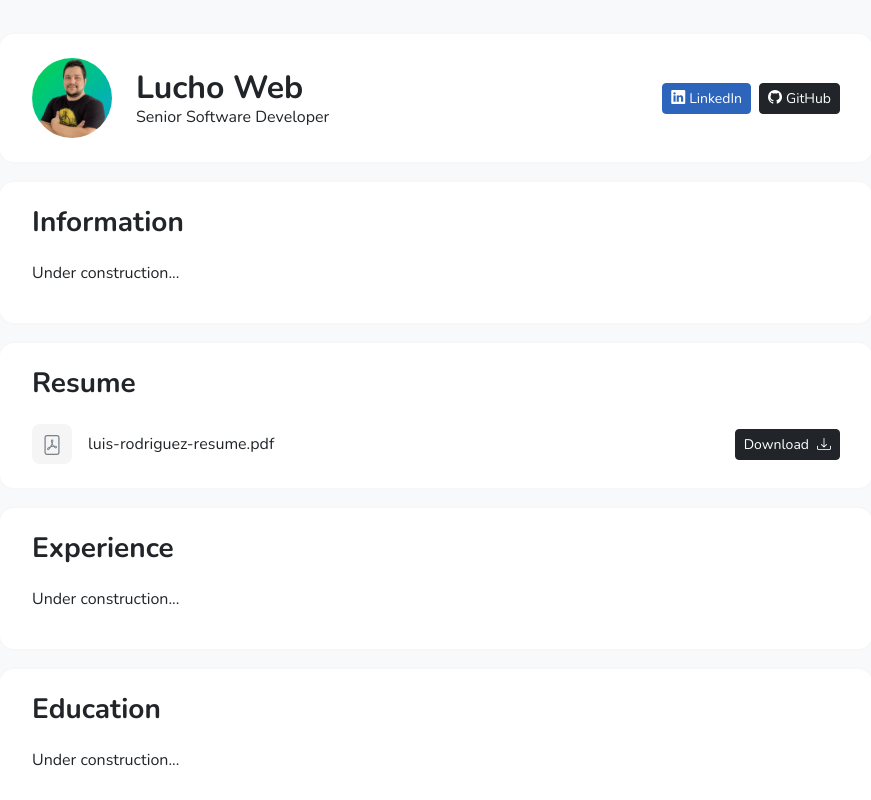
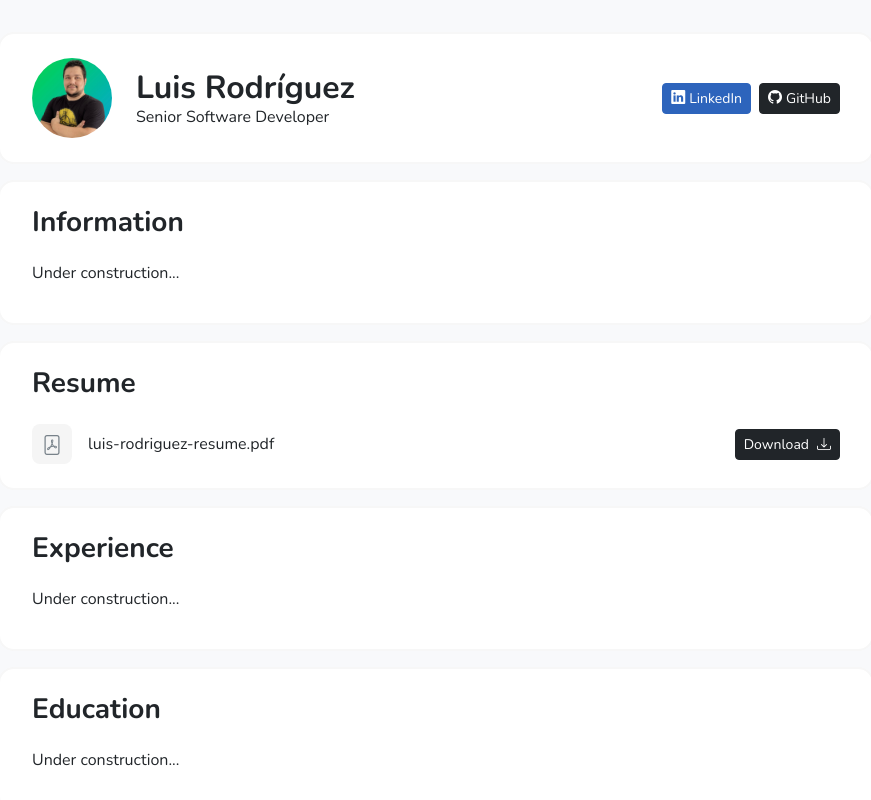
Before and after one commit to luchoweb/luchoweb-site, a React (Vite) app: page / in a window 1280 px wide. Shown: the top 800 px of the page, without its empty margins (204-1075 px from the left). Built offline with nearby package versions, Linux system fonts and the light colour scheme.

Commit message:
Resume link fixed and social buttons linked

```diff
--- a/src/components/Profile/index.tsx
+++ b/src/components/Profile/index.tsx
@@ -11,18 +11,18 @@ const Profile = () => {
         </picture>
 
         <div className="profile__info">
-          <h2 className="m-0">Lucho Web</h2>
+          <h2 className="m-0">Luis Rodríguez</h2>
           <p className="m-0">Senior Software Developer</p>
         </div>
       </div>
 
       <div className="col-12 col-md-4 text-center text-md-end mt-3 mt-md-0">
         <div className="profile__social">
-          <a href="#" className="btn btn-sm btn-linkedin me-2">
+          <a href="https://www.linkedin.com/in/luchowebdev/" target="_blank" rel="noopener" className="btn btn-sm btn-linkedin me-2">
             <i className="bi bi-linkedin me-1"></i>
             <span>LinkedIn</span>
           </a>
-          <a href="#" className="btn btn-sm btn-dark">
+          <a href="https://github.com/luchoweb" target="_blank" rel="noopener" className="btn btn-sm btn-dark">
             <i className="bi bi-github me-1"></i>
             <span>GitHub</span>
           </a>
```
Also changed, not shown: 1 other file (tests, documents, lock files or other folders).
